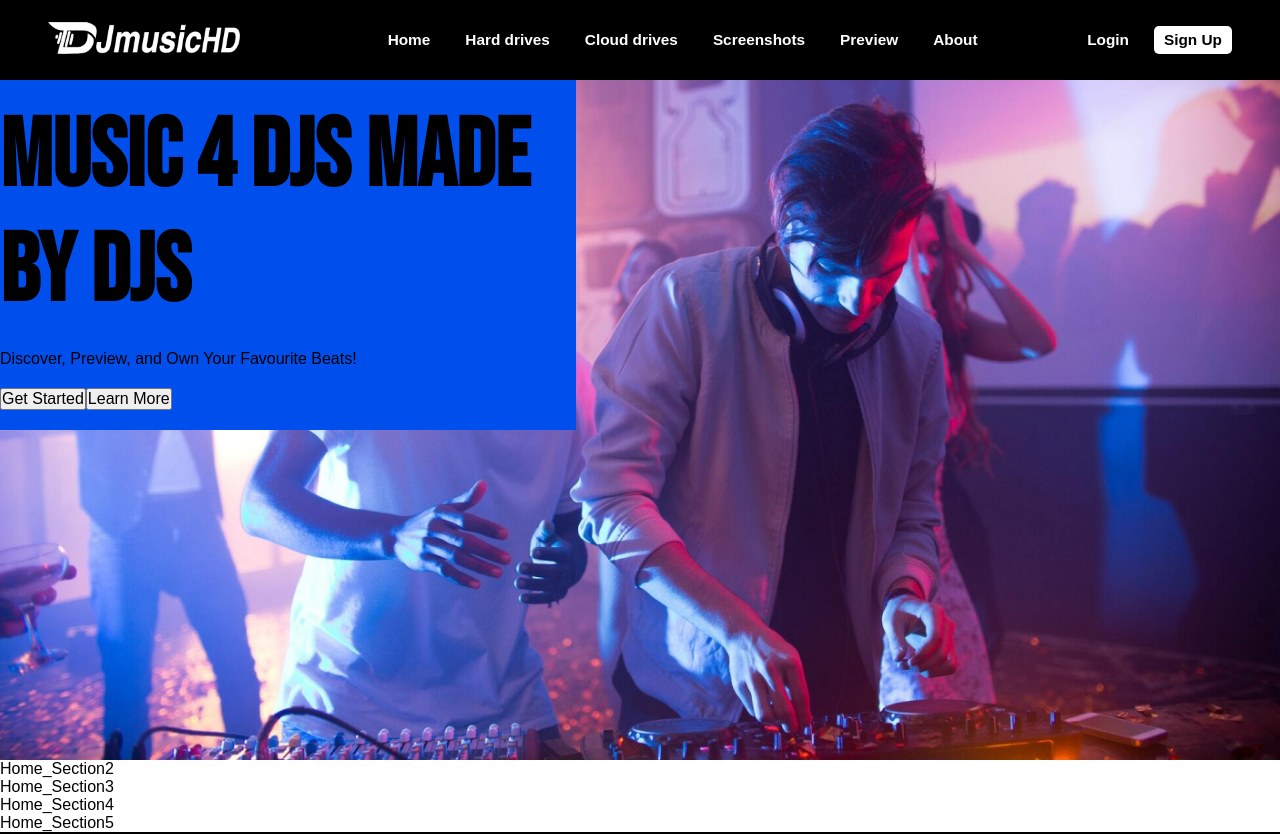
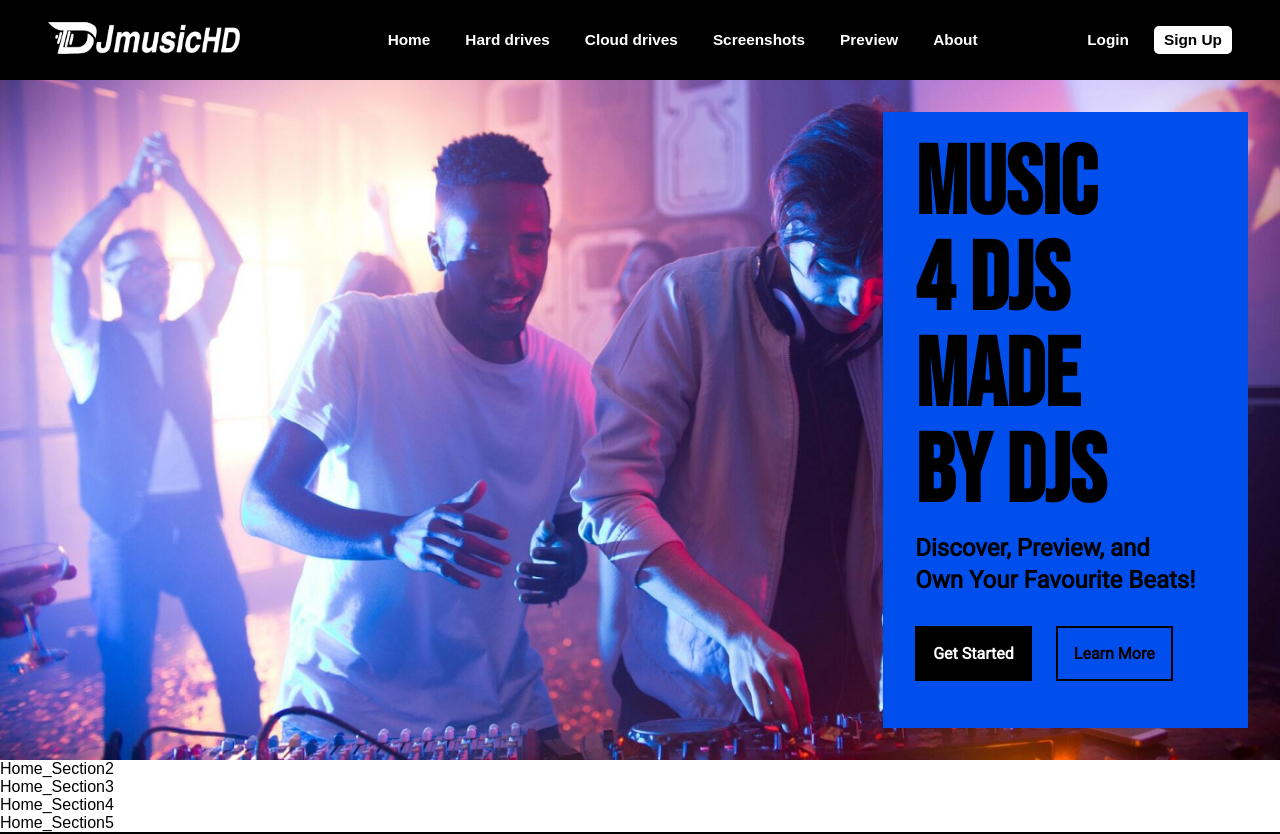
Before and after one commit to ahadout/DjMusic, a React (Create React App) app: page / in a window 1280 px wide. Shown: the top 834 px of the page. Built offline with nearby package versions, Linux system fonts and the light colour scheme; a web font is replaced by a local one.

Commit message:
Home_Section1_V0_3

```diff
--- a/src/assets/css/Home/Home_Section1.css
+++ b/src/assets/css/Home/Home_Section1.css
@@ -3,19 +3,57 @@
     background-image: url('../../images/dj-playing-in-nightclub.jpg');
     background-repeat: no-repeat;
     background-size: cover;
+    display: flex;
+    justify-content: end;
+    padding: 2rem;
 }
 
 .Home-Section1-container .box{
     background-color: var(--primary-color);
-    width: 45%;
     display: flex;
     flex-direction: column;
     justify-content: center;
-    gap: 20px;
-    height: 350px;
+    gap: 10px;
+    max-width: 30%;
+    padding: 2rem;
+    line-height: 6rem;
 }
 
 .Home-Section1-container .box h1{
     font-family: var(--heading-font-family);
     font-size: 6rem;
 }
+
+.Home-Section1-container .box p{
+    font-size: 24px;
+    font-family: var(--font-family);
+    font-weight: var(--font-weight-bold);
+    line-height: 2rem;
+}
+
+.Home-Section1-box-btn{
+    border: 2px solid black;
+    padding: 1rem;
+    margin-right: 1.5rem;
+    cursor: pointer;
+    font-family: var(--font-family);
+    font-weight: var(--font-weight-bold);
+    transition: background-color 0.5s ease;
+}
+
+.Home-Section1-box-btn:first-child{
+    background-color: black;
+    color: white;
+}
+.Home-Section1-box-btn:first-child:hover{
+    background-color: white;
+    color: black;
+}
+.Home-Section1-box-btn:nth-child(2){
+    background: transparent;
+
+}
+.Home-Section1-box-btn:nth-child(2):hover{
+    background-color: black;
+    color: white;
+}
--- a/src/pages/Home/Home_Section1.js
+++ b/src/pages/Home/Home_Section1.js
@@ -7,14 +7,14 @@ function Home_Section1() {
       <div className='Home-Section1-container'>
         <div className='box'>
           <div>
-            <h1>MUSIC 4 DJS MADE BY DJS</h1>
+            <h1>MUSIC<br></br> 4 DJS MADE<br></br> BY DJS</h1>
           </div>
           <div>
-            <p>Discover, Preview, and Own Your Favourite Beats!</p>
+            <p>Discover, Preview, and<br></br>Own Your Favourite Beats!</p>
           </div>
-          <div>
-            <button>Get Started</button>
-            <button>Learn More</button>
+          <div className='Home-Section1-box-btn-container'>
+            <button className='Home-Section1-box-btn'>Get Started</button>
+            <button className='Home-Section1-box-btn'>Learn More</button>
           </div>
         </div>
       </div>
```
